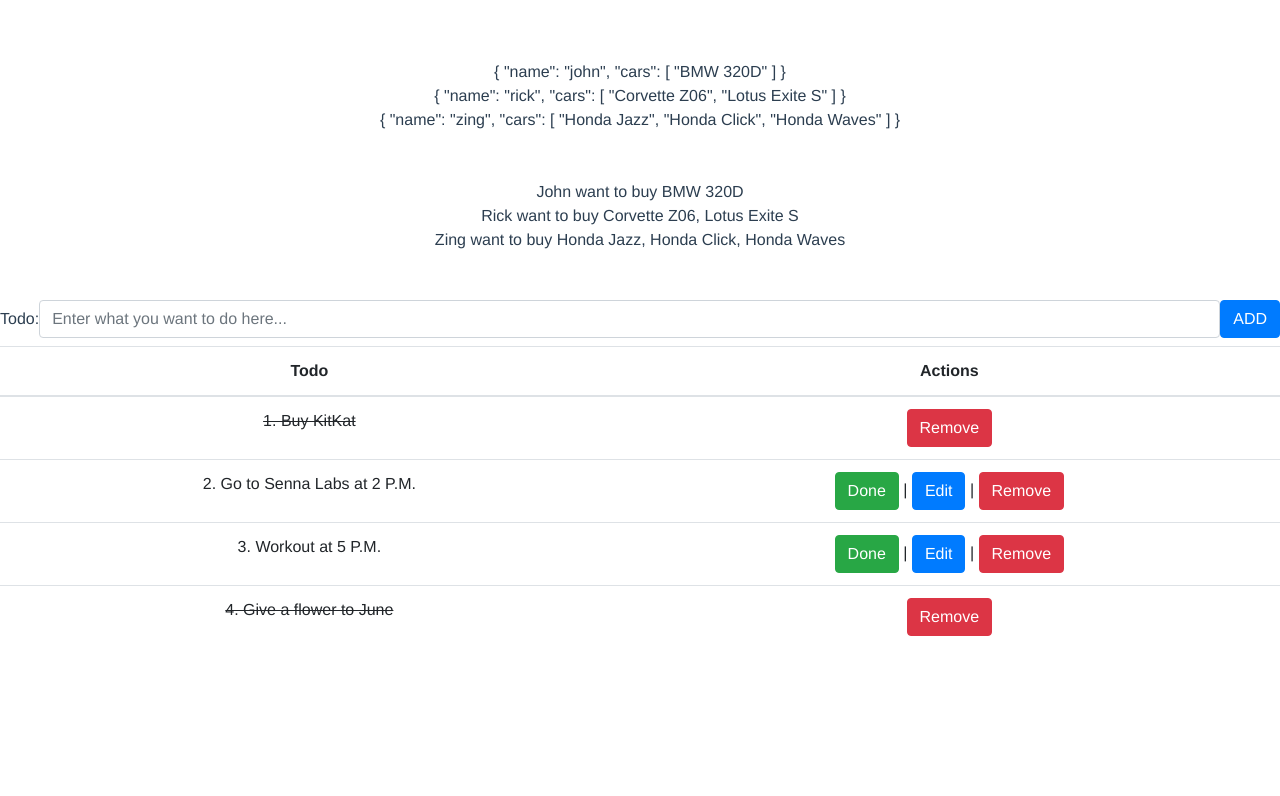
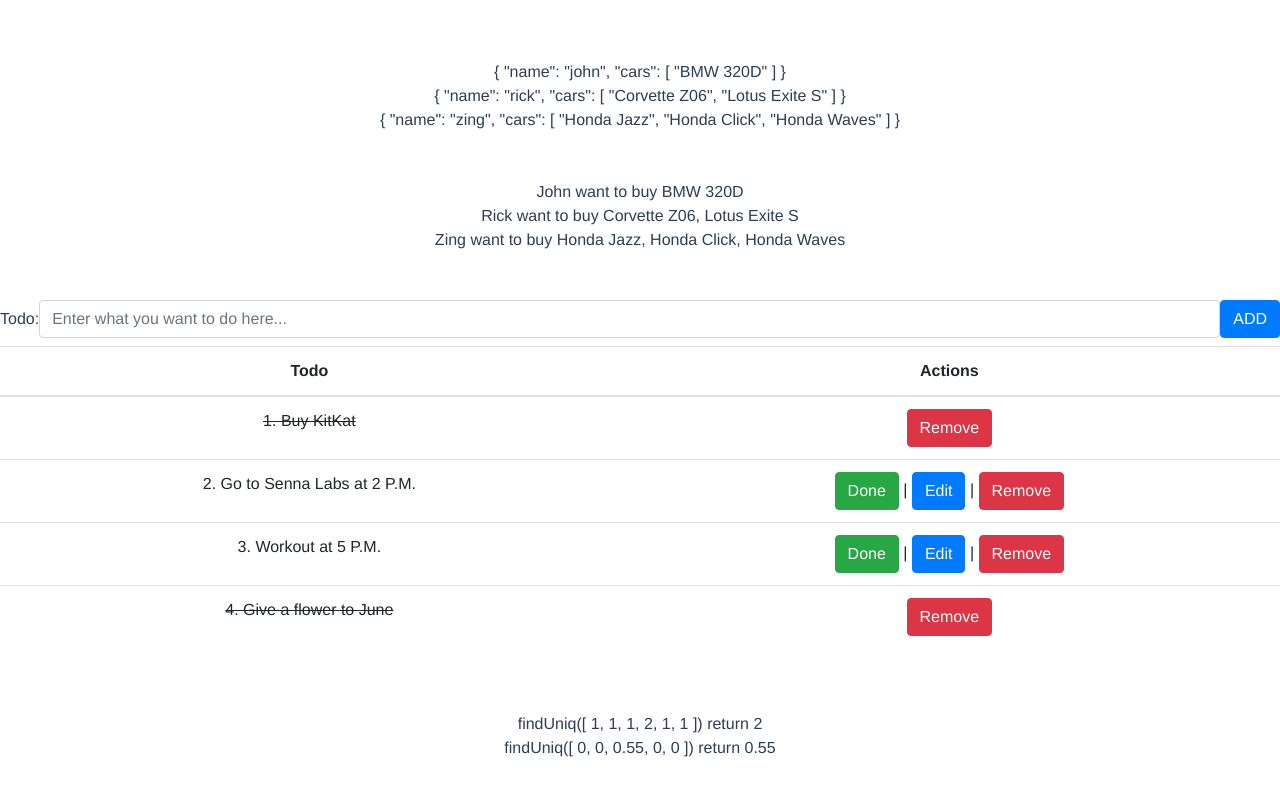
Before and after one commit to mtsthanadech/test-frontend-position, a Vue app: page / in a window 1280 px wide. Shown: the top 796 px of the page. Built offline with nearby package versions, Linux system fonts and the light colour scheme.

Commit message:
add view of the question 3

```diff
--- a/src/App.vue
+++ b/src/App.vue
@@ -7,6 +7,10 @@
     <br><br>
 
     <question2/>
+
+    <br><br>
+
+    <question3/>
   </div>
 </template>
 
@@ -14,13 +18,15 @@
 // import HelloWorld from './components/HelloWorld.vue'
 import question1 from "./views/question1";
 import question2 from "./views/question2";
+import question3 from "./views/question3";
 
 export default {
   name: 'app',
   components: {
     // HelloWorld,
     question1,
-    question2
+    question2,
+    question3
   }
 }
 </script>
```
